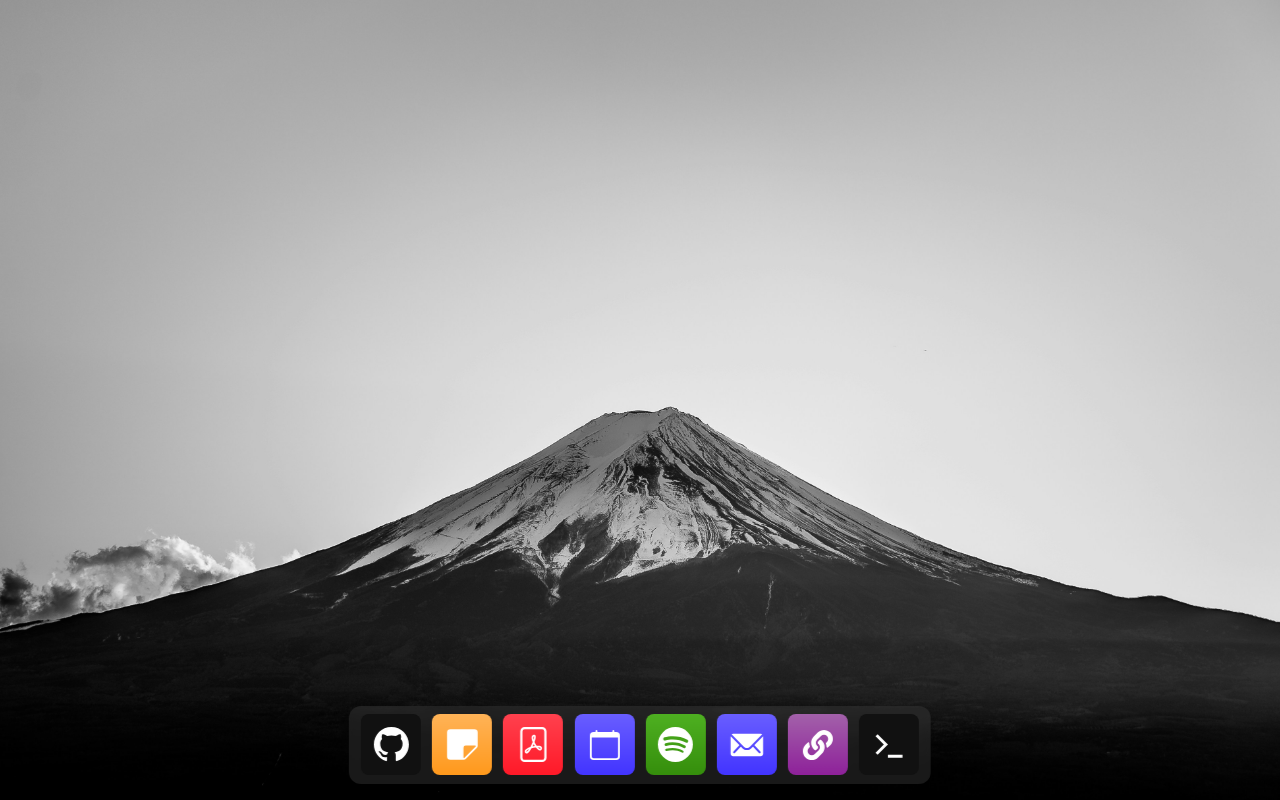
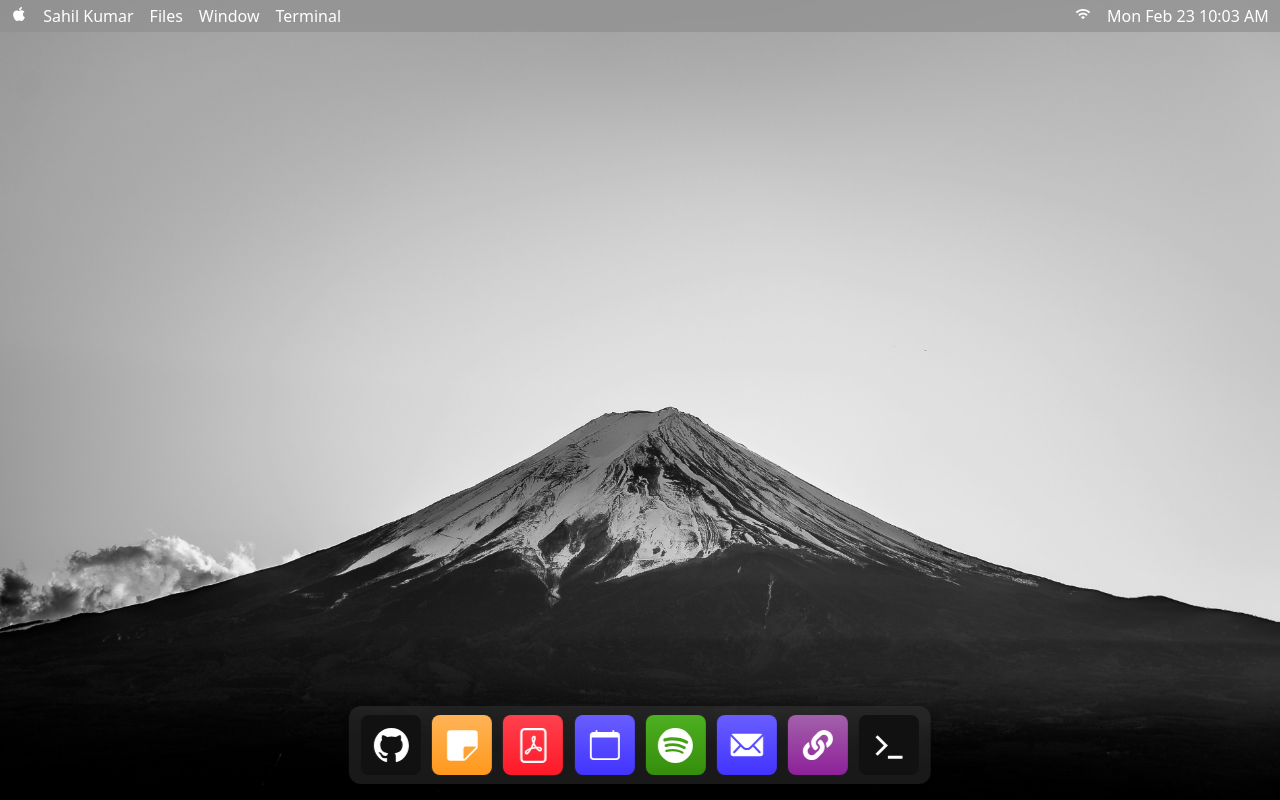
Before and after one commit to Sahil-kumar-27/mac-os-react, a React (Vite) app: page / in a window 1280 px wide. Built offline with nearby package versions, Linux system fonts and the light colour scheme.

Commit message:
Date and time navbar

```diff
--- a/src/App.jsx
+++ b/src/App.jsx
@@ -1,11 +1,13 @@
 import React from 'react'
 import "./app.scss"
 import Dock from './components/Dock'
+import Nav from './components/nav'
 
 
 const App = () => {
   return (
     <main>
+      <Nav />
       <Dock />
     </main>
   )
--- /dev/null
+++ b/src/components/DateTime.jsx
@@ -0,0 +1,40 @@
+import React, { useEffect, useState } from "react";
+
+const DateTime = () => {
+  const [time, setTime] = useState("");
+
+  const formatDateTime = () => {
+    const now = new Date();
+
+    const days = ["Sun", "Mon", "Tue", "Wed", "Thu", "Fri", "Sat"];
+    const months = [
+      "Jan","Feb","Mar","Apr","May","Jun",
+      "Jul","Aug","Sep","Oct","Nov","Dec"
+    ];
+
+    const day = days[now.getDay()];
+    const month = months[now.getMonth()];
+    const date = now.getDate();
+
+    let hours = now.getHours();
+    const minutes = now.getMinutes().toString().padStart(2, "0");
+
+    const ampm = hours >= 12 ? "PM" : "AM";
+    hours = hours % 12 || 12;
+
+    return `${day} ${month} ${date} ${hours}:${minutes} ${ampm}`;
+  };
+
+  useEffect(() => {
+    setTime(formatDateTime());
+
+    const interval = setInterval(() => {
+      setTime(formatDateTime());
+    }, 60000);
+    return () => clearInterval(interval);
+  }, []);
+
+  return <span>{time}</span>;
+};
+
+export default DateTime;
--- /dev/null
+++ b/src/components/Nav.jsx
@@ -0,0 +1,38 @@
+import React from 'react'
+import "./nav.scss"
+import DateTime from './DateTime'
+
+const Nav = () => {
+  return (
+    <nav>
+      <div className="left">
+        <div className="apple-icon">
+          <img src="./navbar-icons/apple.svg" alt="" />
+        </div>
+
+        <div className="nav-item">
+          <p>Sahil Kumar</p>
+        </div>
+        <div className="nav-item">
+          <p>Files</p>
+        </div>
+        <div className="nav-item">
+          <p>Window</p>
+        </div>
+        <div className="nav-item">
+          <p>Terminal</p>
+        </div>
+      </div>
+      <div className="right">
+        <div className="nav-icon">
+          <img src="./navbar-icons/wifi.svg" alt="" />
+        </div>
+        <div className="nav-item">
+            <DateTime/>
+          </div>
+      </div>
+    </nav>
+  )
+}
+
+export default Nav
--- a/src/components/dock.scss
+++ b/src/components/dock.scss
@@ -15,7 +15,7 @@
   backdrop-filter: blur(5px);
 
   .icon {
-    padding: 0.65rem;
+    padding: 0.55rem;
     border-radius: 0.5rem;
     display: flex;
     justify-content: center;
--- /dev/null
+++ b/src/components/nav.scss
@@ -0,0 +1,40 @@
+nav {
+  width: 100%;
+
+  color: white;
+  padding-inline: 0.7rem;
+  padding-block: 0.3rem;
+  background-color: #909090ba;
+  backdrop-filter: blur(5px);
+
+  display: flex;
+  justify-content: space-between;
+
+  font-family:
+    system-ui,
+    -apple-system,
+    BlinkMacSystemFont,
+    "Segoe UI",
+    Roboto,
+    Oxygen,
+    Ubuntu,
+    Cantarell,
+    "Open Sans",
+    "Helvetica Neue",
+    sans-serif;
+
+  .nav-item {
+    display: flex;
+    align-items: center;
+  }
+
+  .left {
+    display: flex;
+    gap: 1rem;
+  }
+
+  .right {
+    display: flex;
+    gap: 1rem;
+  }
+}
```
Also changed, not shown: public/navbar-icons/apple.svg (added), public/navbar-icons/wifi.svg (added).
